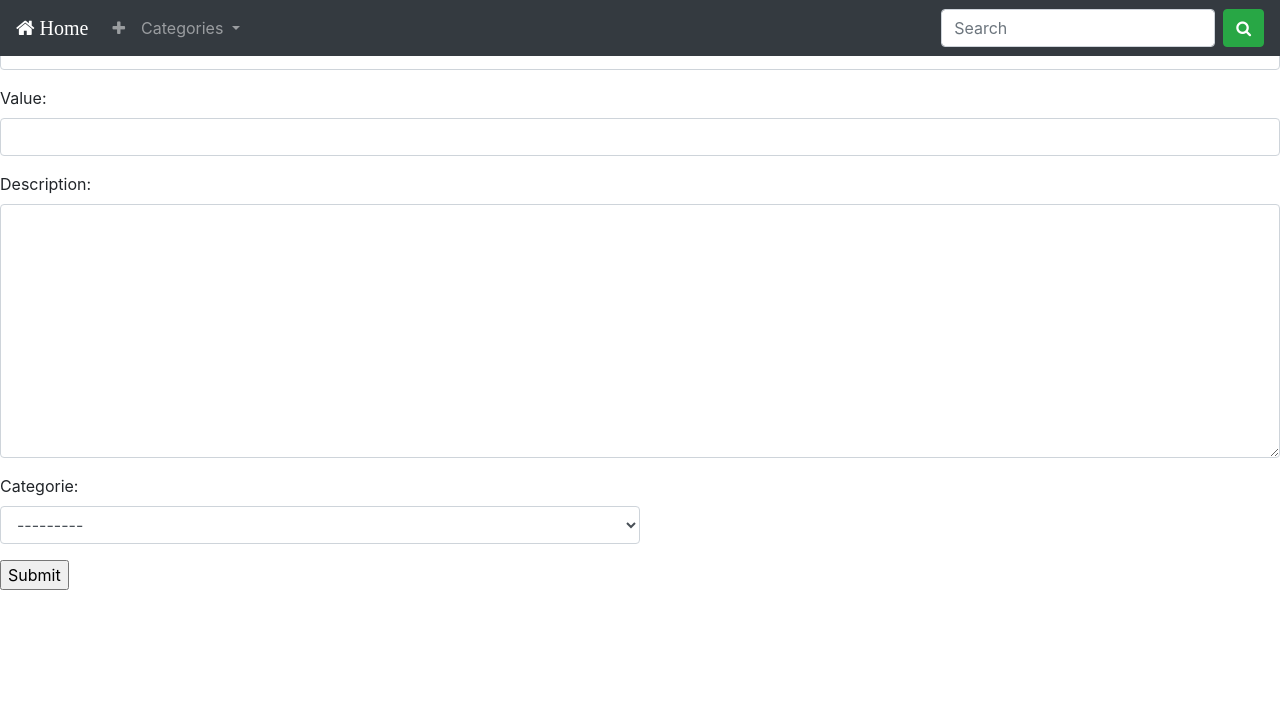
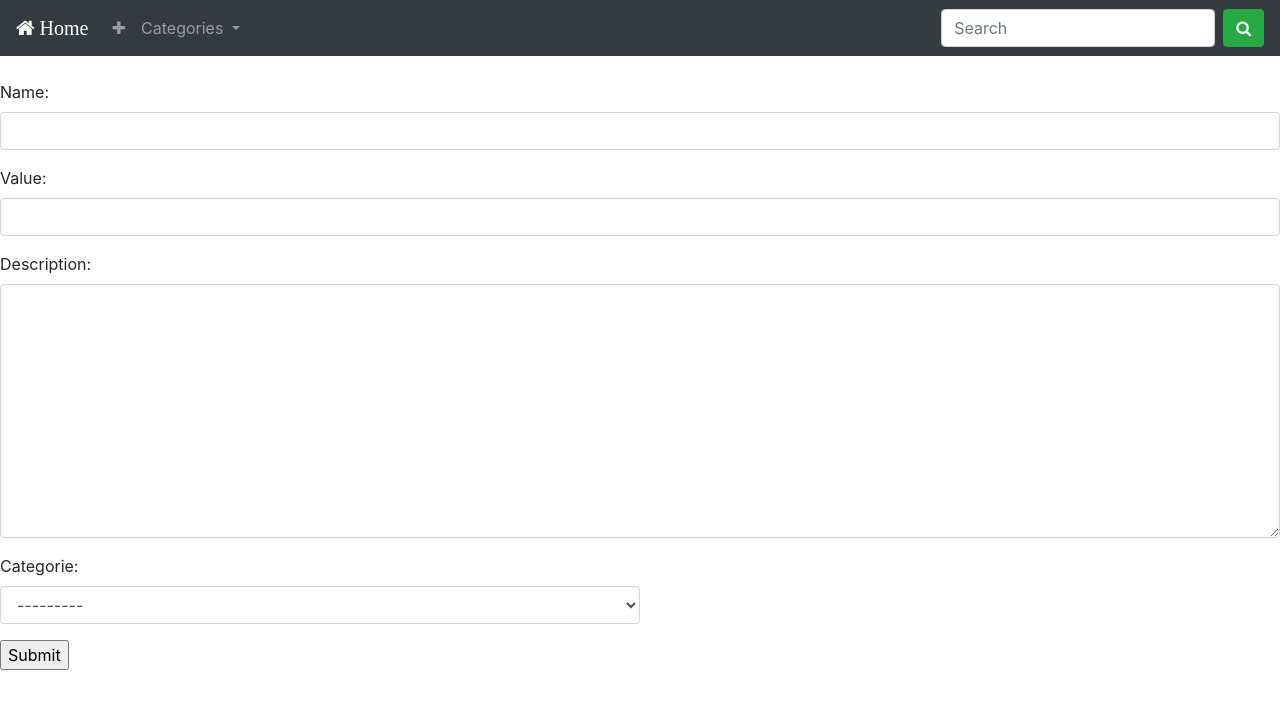
Before and after one commit to igorsilva3/product_manager, a Django app: page /product/new/ in a window 1280 px wide. Shown: the top 709 px of the page. Run offline with Django 3.2, Linux system fonts and the light colour scheme; data that the repository does not hold is empty; some libraries are stand-ins or nearby versions.

```diff
--- a/templates/base.html
+++ b/templates/base.html
@@ -43,8 +43,9 @@
     </header>
 
     <main>
-
-        {% block main %} {% endblock main %}
+        <div class="form-row" style="padding-top: 80px;">
+            {% block main %} {% endblock main %}
+        </div>
 
         <div class="content">
             {% block form %} {% endblock form %}
```
